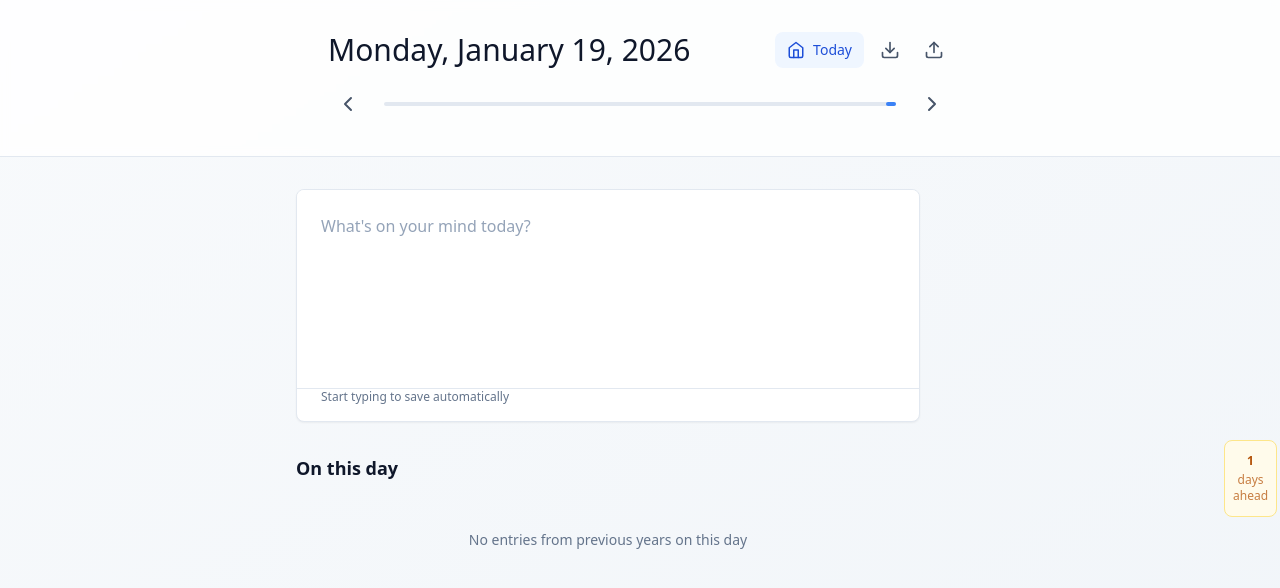
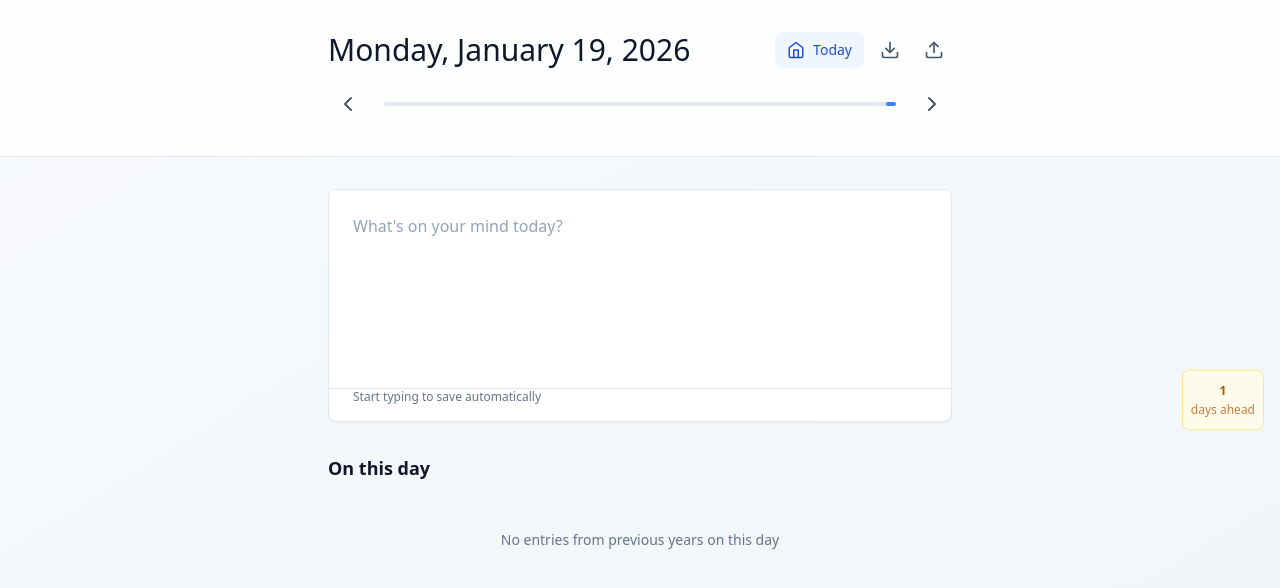
Before and after one commit to e13h/onelineaday, a React (Vite) app: page / in a window 1280 px wide. Both pictures are taken after a click on the button 348 px from the left and 104 px from the top of the page. Shown: the top 588 px of the page. Built offline with nearby package versions, Linux system fonts and the light colour scheme.

Commit message:
Fix formatting for catchup badge

```diff
--- a/src/App.tsx
+++ b/src/App.tsx
@@ -231,7 +231,7 @@ function App() {
         </div>
 
         {/* Main content */}
-        <div className="flex-1 flex flex-col sm:flex-row overflow-hidden">
+        <div className="flex-1 flex flex-row overflow-hidden">
           {/* Left sidebar - Previous catchup count */}
           <CatchupBadge count={previousCount} side="left" />
 
--- a/src/components/CatchupBadge.tsx
+++ b/src/components/CatchupBadge.tsx
@@ -7,12 +7,13 @@ export default function CatchupBadge({ count, side }: CatchupBadgeProps) {
   if (count === 0) return null;
 
   const sideClass = side === 'left' ? 'flex-col items-end' : 'flex-col items-start';
+  const positionClass = side === 'left' ? 'lg:left-4' : 'lg:right-4';
   const bgColor = count > 10 ? 'bg-red-50' : 'bg-amber-50';
   const textColor = count > 10 ? 'text-red-700' : 'text-amber-700';
   const borderColor = count > 10 ? 'border-red-200' : 'border-amber-200';
 
   return (
-    <div className={`hidden sm:flex ${sideClass} justify-center w-16 px-2 py-8`}>
+    <div className={`flex ${sideClass} justify-center w-16 px-2 py-8 lg:block lg:absolute ${positionClass} lg:top-1/2 lg:transform lg:-translate-y-1/2 lg:z-10 lg:w-auto lg:px-0 lg:py-0`}>
       <div
         className={`${bgColor} ${textColor} ${borderColor} border rounded-lg px-2 py-3 text-center min-w-10`}
       >
```
